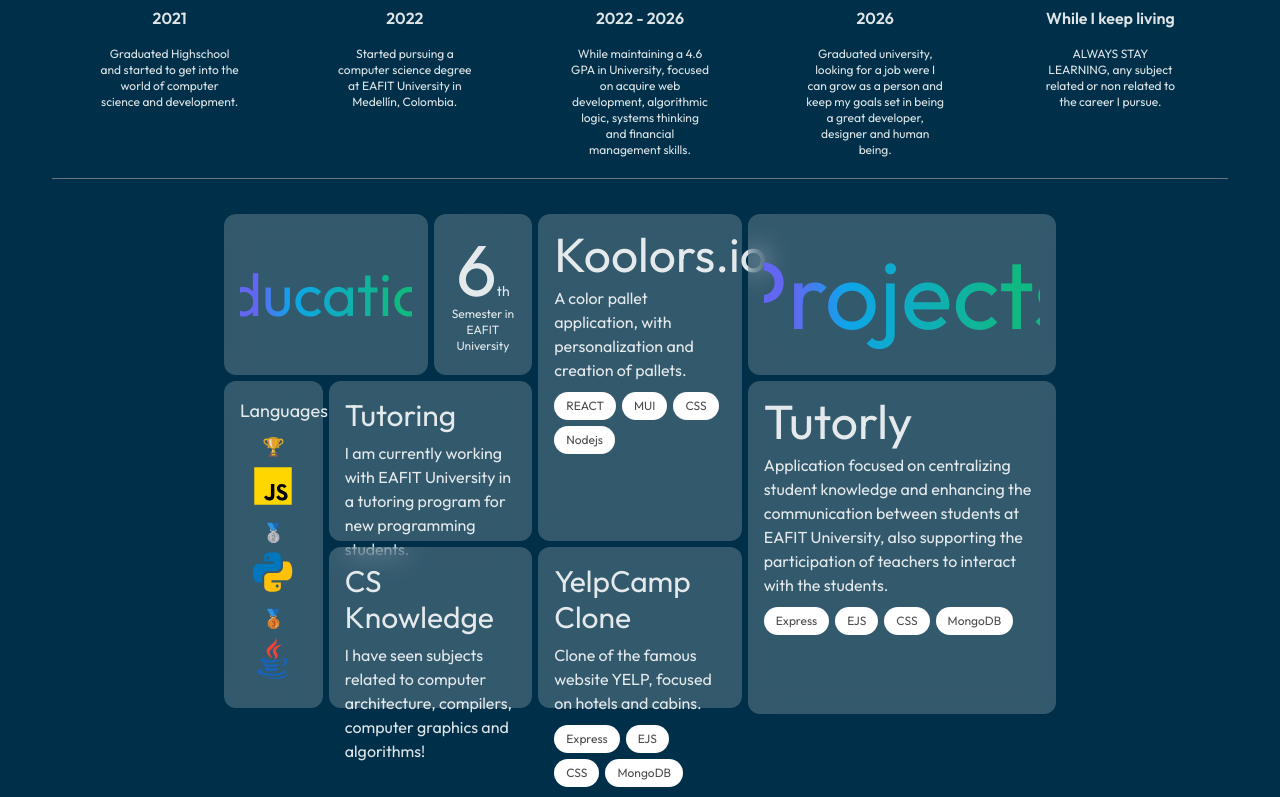
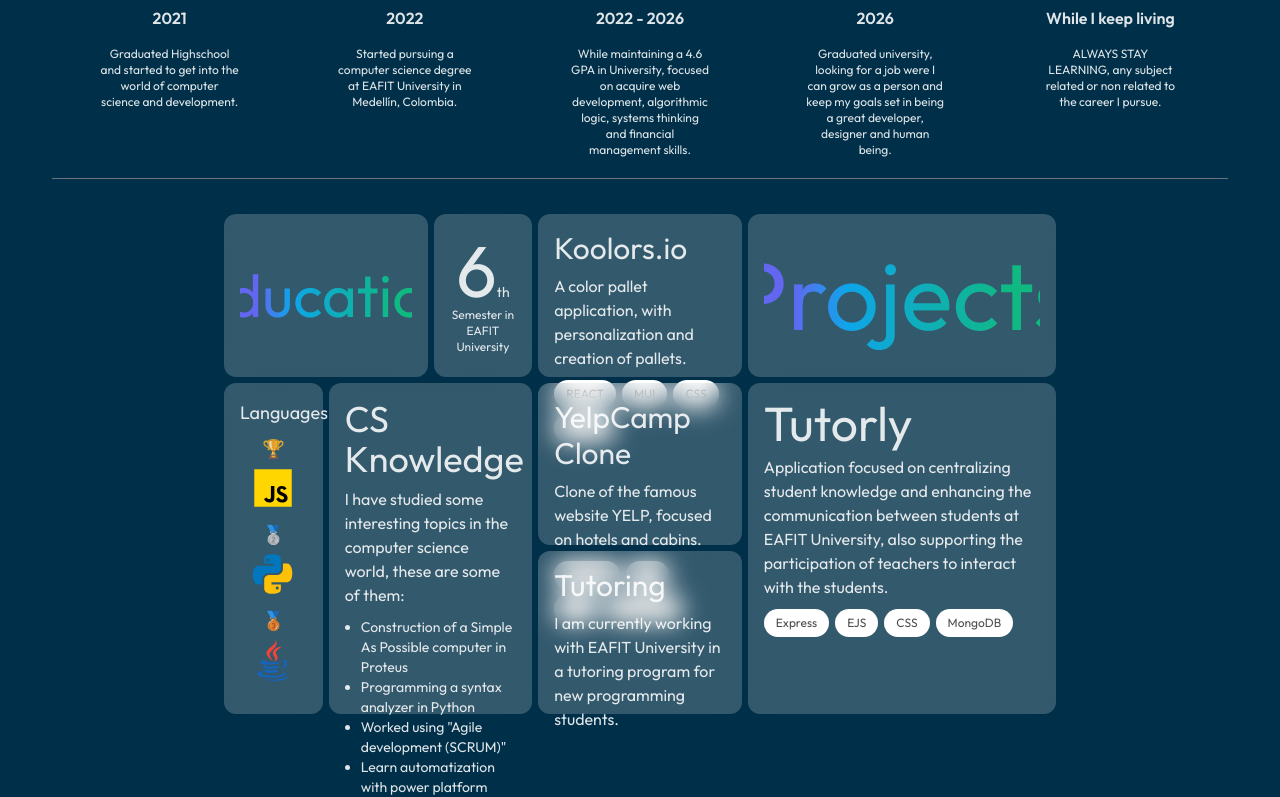
Before and after one commit to mvasquezb99/Portafolio-page, a React (Vite) app: page / in a window 1280 px wide. Shown: the part 1066-1863 px from the top of the page. Built offline with nearby package versions, Linux system fonts and the light colour scheme.

Commit message:
style: Set the ul for the bento and gived mx-w.

```diff
--- a/src/components/BentoBox.jsx
+++ b/src/components/BentoBox.jsx
@@ -10,18 +10,17 @@ function BentoBox({ type, id, content }) {
                     type === 'large' ? 'col-span-2 row-span-2' :
                         type === 'long-x' ? 'col-span-2' :
                             type === 'long-y' ? 'row-span-2' :
-                                type === 'xLarge' ? 'col-span-3 row-span-3' :
+                                type === 'xLarge' ? 'col-span-3 row-span-2' :
                                     type === 'long-xl' ? 'col-span-3' : ''}
                 bg-white/20  rounded-xl backdrop-blur-md
                 transition ease-in-out delay-100 hover:z-50
                 flex flex-row justify-center items-center p-4`}>
-
             {
                 id === 'title' ? <>
                     <h1 className={`flex flex-row justify-center items-center ${type === 'long-xl' ? 'text-8xl' : 'text-6xl'} bg-gradient-to-r from-indigo-500 from-10% via-sky-500 via-30% to-emerald-500 to-90% text-transparent bg-clip-text h-full w-full`}>
                         {content}
                     </h1>
-                </> : id[0] === 'p' ?
+                </> : id[0] === 'p' || id[0] === 't'    ?
                     <Project content={content} type={type} />
                     : id === 'semester' ?
                         <div className="w-full h-full flex flex-col justify-center items-center">
--- a/src/components/Project.jsx
+++ b/src/components/Project.jsx
@@ -1,21 +1,33 @@
 import React from "react";
 import Tag from "./Tag";
 
-function Project({content, type}) {
-    const {technologies} = content;
+function Project({ content, type }) {
+    const { technologies, list } = content;
+    console.log(list);
     return (
         <div className="w-full h-full flex flex-col justify-start">
-            <h2 className={`text-start w-full ${type === 'long-x' ? 'text-3xl' : 'text-5xl'}  mb-2`}>{content.name}</h2>
+            <h2 className={`text-start w-full ${type === 'long-x' ? 'text-3xl' : type === 'xLarge' ? 'text-5xl' : 'text-4xl'}  mb-2`}>{content.name}</h2>
             <p className="text-base mb-2.5">
                 {content.description}
             </p>
-            <div className="w-full h-7 flex flex-row flex-wrap">
-                {
-                    technologies.map((t) => (
-                        <Tag text={t}/>
-                    ))
-                }
-            </div>
+            {
+                technologies.length !== 0 ? <div className="w-full h-7 flex flex-row flex-wrap">
+                    {
+                        technologies.map((t) => (
+                            <Tag text={t} />
+                        ))
+                    }
+                </div> : list.length !== 0 ? <div className="pl-4">
+                    <ul className=" list-disc h-full w-full">
+                        {
+                            list.map((l) => (
+                                <li className="text-sm">{l}</li>
+                            ))
+                        }
+                    </ul>
+                </div>
+                    : <></>
+            }
         </div>
     )
 }
--- a/src/components/Projects.jsx
+++ b/src/components/Projects.jsx
@@ -5,16 +5,16 @@ function Projects() {
     const {p1,p2,p3,t1,t2} = projectsContent;
     return (
         <section className=" h-[50%] w-full flex flex-col items-center mt-4" >
-            <div className=" w-4/6 h-full grid grid-cols-8 grid-rows-3 gap-1.5">
+            <div className=" max-w-screen-xl xl:w-4/6 w-full h-full grid grid-cols-8 grid-rows-3 gap-1.5">
                 <BentoBox type={'long-x'} id={'title'} content={'Education'}/>
                 <BentoBox type={'small'} id={'semester'} content={''}/>
-                <BentoBox type={'large'} id={'p2'} content={p2}/>
+                <BentoBox type={'long-x'} id={'p2'} content={p2}/>
                 <BentoBox type={'long-xl'} id={'title'} content={'Projects'}/>
                 <BentoBox type={'long-y'} id={'ranks'} content={''}/>
+                <BentoBox type={'large'} id={'t2'} content={t2}/>
+                <BentoBox type={'long-x'} id={'p4'} content={p3}/>
+                <BentoBox type={'xLarge'} id={'p1'} content={p1}/>
                 <BentoBox type={'long-x'} id={'p4'} content={t1}/>
-                <BentoBox type={'xLarge'} id={'p1'} content={p1}/>
-                <BentoBox type={'long-x'} id={'p4'} content={t2}/>
-                <BentoBox type={'long-x'} id={'p3'} content={p3}/>
             </div>
         </section>
     )
--- a/src/helpers/ProjectsContent.js
+++ b/src/helpers/ProjectsContent.js
@@ -5,30 +5,35 @@ const projectsContent = {
         'location': 'EAFIT University',
         'description': 'Application focused on centralizing student knowledge and enhancing the communication between students at EAFIT University, also supporting the participation of teachers to interact with the students.',
         'technologies': ['Express', 'EJS', 'CSS', 'MongoDB'],
+        'list':[]
     },
     p2: {
         'name': 'Koolors.io',
         'location': 'Udemy Bootcamp',
         'description': 'A color pallet application, with personalization and creation of pallets.',
         'technologies': ['REACT', 'MUI', 'CSS', 'Nodejs'],
+        'list':[]
     },
     p3: {
         'name': 'YelpCamp Clone',
         'location': 'Udemy BootCamp',
         'description': 'Clone of the famous website YELP, focused on hotels and cabins.',
         'technologies': ['Express', 'EJS', 'CSS', 'MongoDB'],
+        'list':[]
     },
     t1  : {
         'name': 'Tutoring',
         'location': 'EAFIT University',
         'description': 'I am currently working with EAFIT University in a tutoring program for new programming students.',
         'technologies': [],
+        'list':[]
     },
     t2  : {
         'name': 'CS Knowledge',
         'location': 'EAFIT University',
-        'description':' I have seen subjects related to computer architecture, compilers, computer graphics and algorithms!',
+        'description':'I have studied some interesting topics in the computer science world, these are some of them:',
         'technologies': [],
+        'list':['Construction of a Simple As Possible computer in Proteus', 'Programming a syntax analyzer in Python', 'Worked using "Agile development (SCRUM)"', 'Learn automatization with power platform',]
     },
 
 }
```
